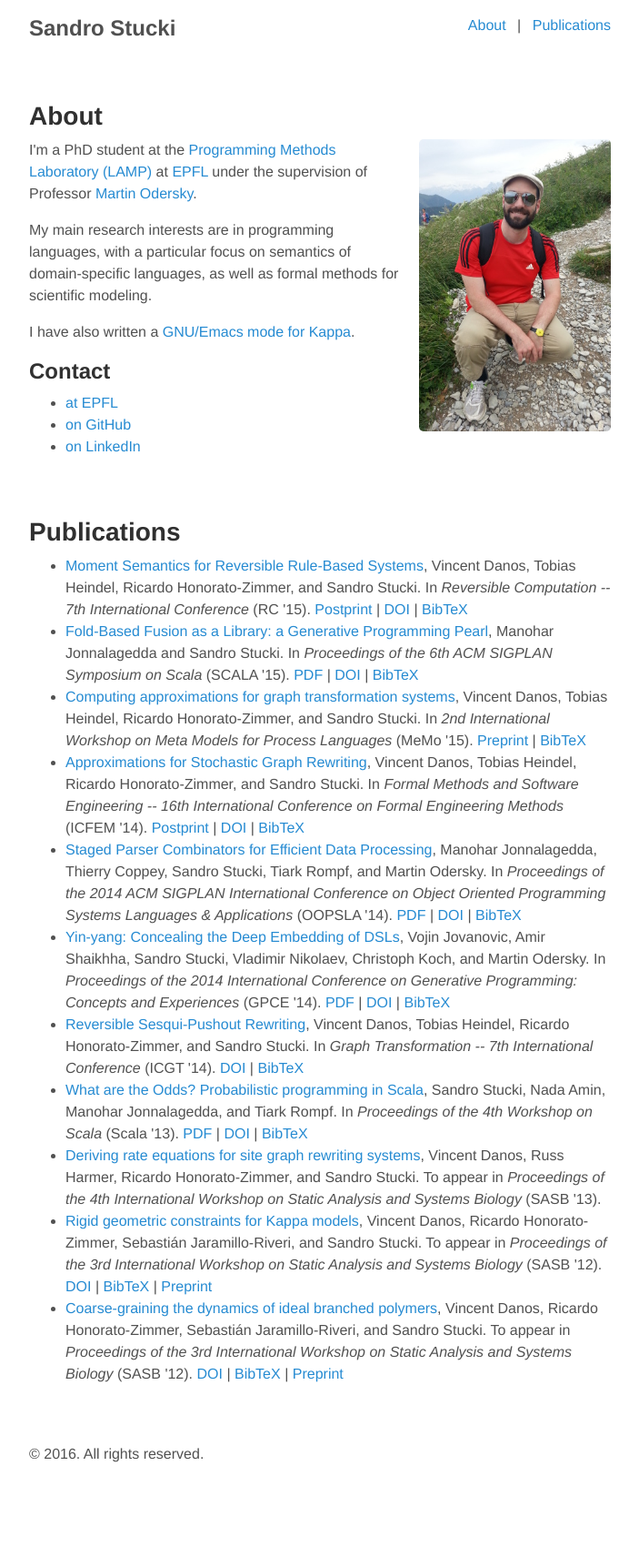
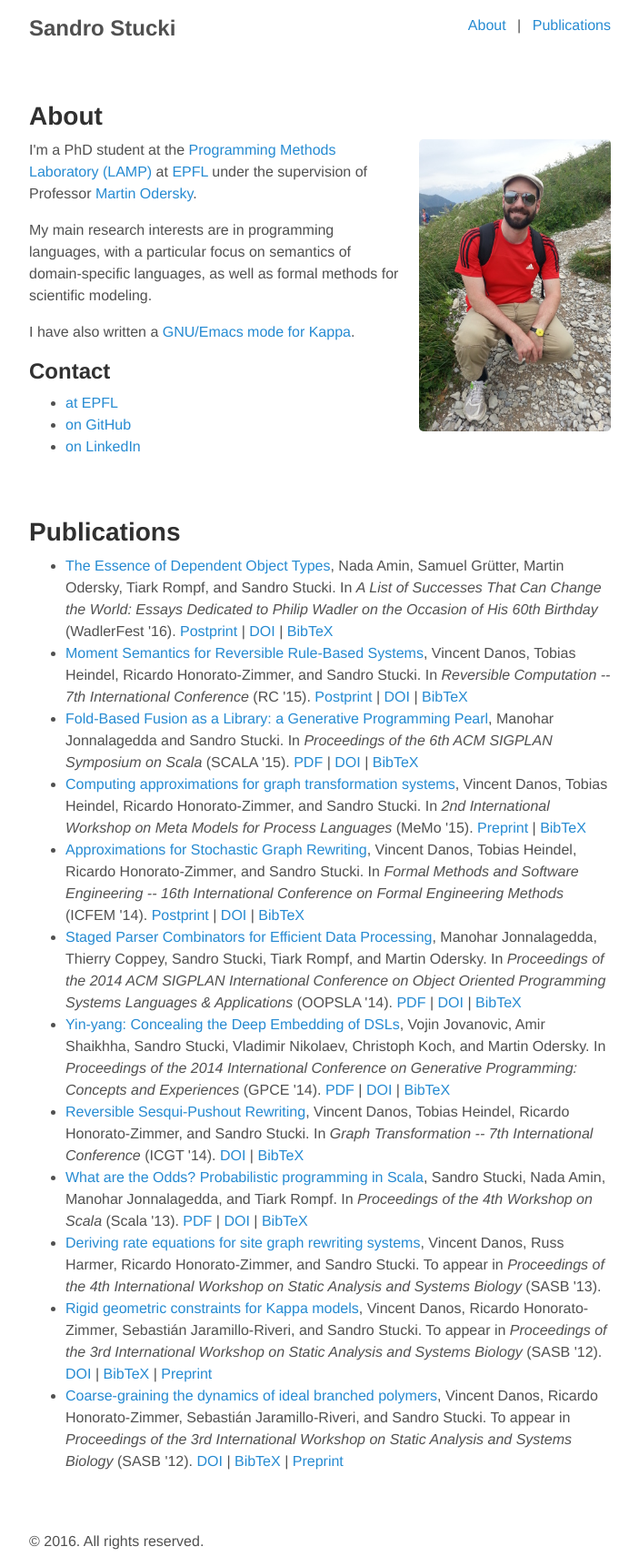
Before and after one commit to sstucki/sstucki.github.io, a Jekyll site: the page built from index.html, in a window 1280 px wide. Shown: the whole page at 91% size, without its empty margins (288-991 px from the left). Built offline with Jekyll 4.4.1, drawn with Linux system fonts in a browser that asks for light colours; Markdown is read by kramdown in place of the engine named in the settings; before the commit the page ends 1626 px from its top, so only the background shows below that.

Commit message:
Add WF '16 paper.

```diff
--- /dev/null
+++ b/bib/AminGORS16wf.bib
@@ -0,0 +1,22 @@
+@incollection{AminGORS16wf,
+  author =       {Amin, Nada and
+                  Gr{\"u}tter, Samuel and
+                  Odersky, Martin and
+                  Rompf, Tiark and
+                  Stucki, Sandro},
+  title =        {The Essence of Dependent Object Types},
+  booktitle =    {A List of Successes That Can Change the World:
+                  Essays Dedicated to Philip Wadler on the Occasion of
+                  His 60th Birthday},
+  series =       {Lecture Notes in Computer Science},
+  editor =       {Lindley, Sam and
+                  McBride, Conor and
+                  Trinder, Phil and
+                  Sannella, Don},
+  volume =       {9600},
+  year =         {2016},
+  publisher =    {Springer International Publishing},
+  pages =        {249--272},
+  isbn =         {978-3-319-30936-1},
+  doi =          {10.1007/978-3-319-30936-1_14},
+}
--- /dev/null
+++ b/pubs/_posts/2016-04-11-AminGORS16wf.md
@@ -0,0 +1,29 @@
+---
+layout:  pub
+title:   'The Essence of Dependent Object Types'
+authors:
+  - Nada Amin
+  - Samuel Grütter
+  - Martin Odersky
+  - Tiark Rompf
+  - Sandro Stucki
+howpublished: "In <em>A List of Successes That Can Change the World:
+  Essays Dedicated to Philip Wadler on the Occasion of His 60th
+  Birthday</em> (WadlerFest '16)"
+copynote:
+  'in LNCS, volume 9600, pp. 249--272, Springer, 2016'
+links:
+  Postprint: http://infoscience.epfl.ch/record/215280/files/paper_1.pdf
+  DOI: http://dx.doi.org/10.1007/978-3-319-30936-1_14
+  BibTeX: /bib/AminGORS16wf.bib
+---
+
+## Abstract
+
+Focusing on path-dependent types, the paper develops foundations for
+Scala from first principles.  Starting from a simple calculus
+D<sub><:</sub> of dependent functions, it adds records, intersections
+and recursion to arrive at DOT, a calculus for dependent object
+types. The paper shows an encoding of System F with subtyping in
+D<sub><:</sub> and demonstrates the expressiveness of DOT by modeling
+a range of Scala constructs in it.
```
Also changed, not shown: pubs/_posts/2015-07-16-DanosHHS15rc.md (+1 -1 lines).
